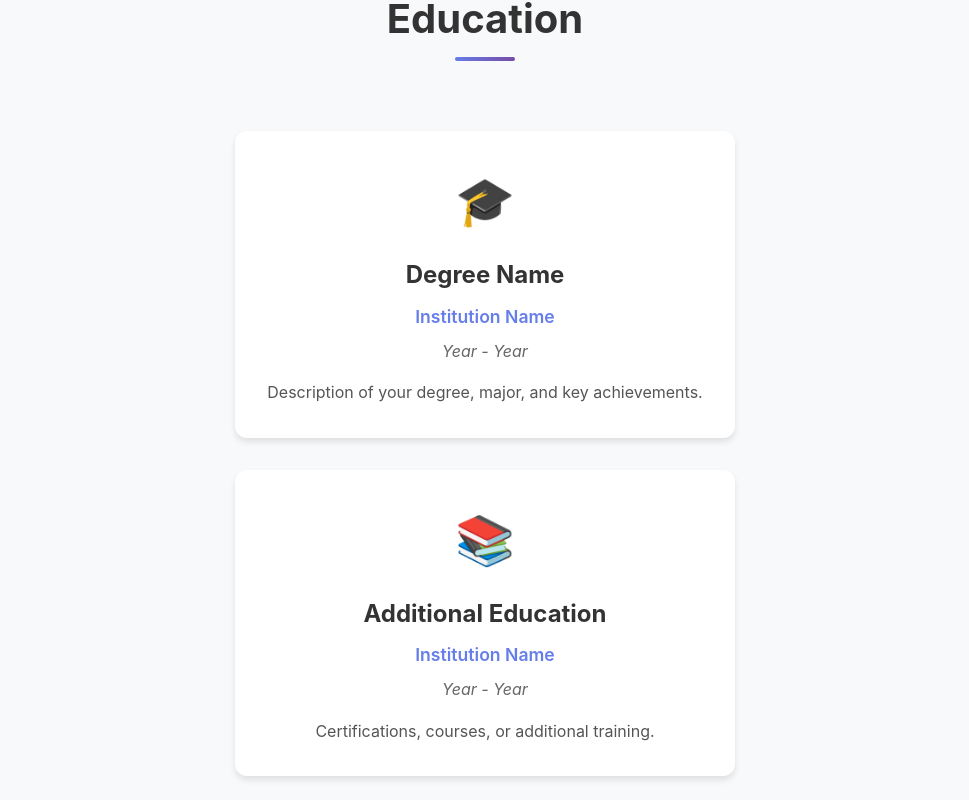
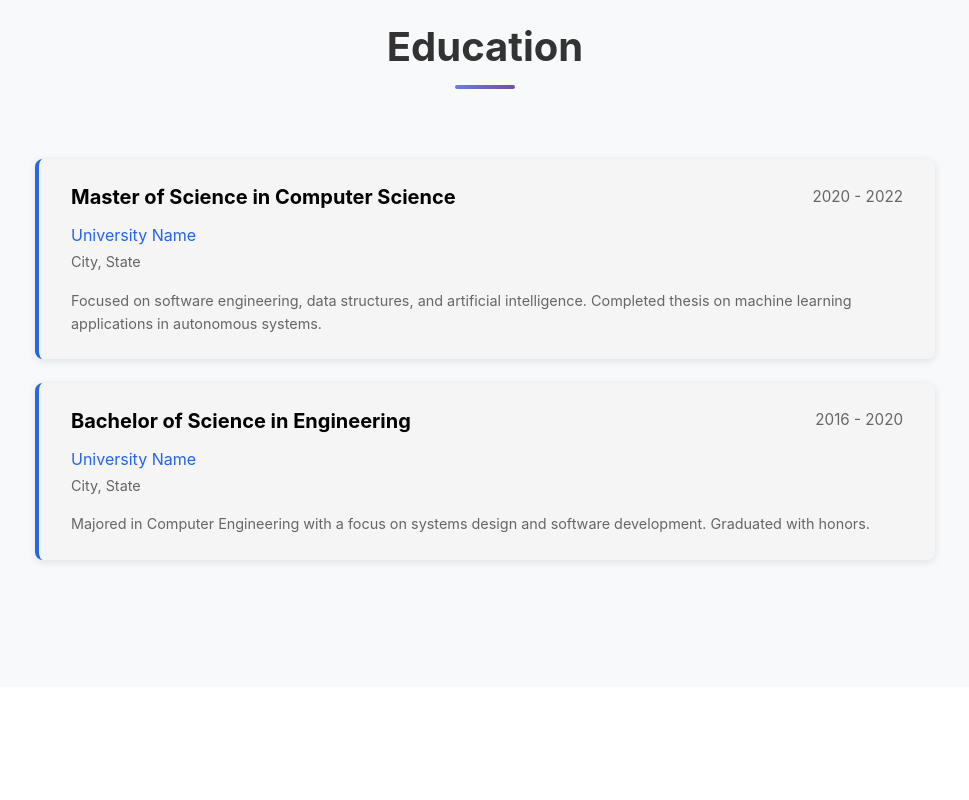
Before and after one commit to avikatare17/AviPortfolio, a React (Create React App) app in the folder frontend/: page / in a window 1280 px wide. Shown: the part 952-1752 px from the top of the page, without its empty margins (155-1124 px from the left). Built offline with nearby package versions, Linux system fonts and the light colour scheme.

Commit message:
Update Education section with professional card layout matching reference design

```diff
--- a/frontend/src/App.css
+++ b/frontend/src/App.css
@@ -256,54 +256,79 @@ body {
   background: #f8f9fa;
 }
 
-.education-grid {
-  display: grid;
-  grid-template-columns: repeat(auto-fit, minmax(300px, 1fr));
-  gap: 2rem;
+.education-container {
+  display: flex;
+  flex-direction: column;
+  gap: 1.5rem;
   margin-top: 2rem;
+  max-width: 900px;
+  margin-left: auto;
+  margin-right: auto;
 }
 
 .education-card {
-  background: white;
-  padding: 2rem;
-  border-radius: 12px;
-  box-shadow: 0 4px 6px rgba(0, 0, 0, 0.1);
-  transition: transform 0.3s ease, box-shadow 0.3s ease;
-  text-align: center;
+  background: #f5f5f5;
+  padding: 1.5rem 2rem;
+  border-radius: 8px;
+  box-shadow: 0 2px 8px rgba(0, 0, 0, 0.1);
+  transition: transform 0.2s ease, box-shadow 0.2s ease;
+  text-align: left;
+  position: relative;
+  overflow: hidden;
+  border-left: 4px solid #2563eb;
 }
 
 .education-card:hover {
-  transform: translateY(-5px);
-  box-shadow: 0 8px 15px rgba(0, 0, 0, 0.2);
+  transform: translateY(-2px);
+  box-shadow: 0 4px 12px rgba(0, 0, 0, 0.15);
 }
 
-.education-icon {
-  font-size: 3rem;
-  margin-bottom: 1rem;
+.education-header {
+  display: flex;
+  justify-content: space-between;
+  align-items: flex-start;
+  margin-bottom: 0.75rem;
+  gap: 1rem;
 }
 
-.education-card h3 {
-  font-size: 1.5rem;
-  margin-bottom: 0.5rem;
-  color: #333;
+.education-degree {
+  font-size: 1.25rem;
+  font-weight: 700;
+  color: #000000;
+  margin: 0;
+  flex: 1;
+  line-height: 1.4;
+}
+
+.education-dates {
+  font-size: 0.95rem;
+  color: #666666;
+  font-weight: 400;
+  white-space: nowrap;
+  margin-top: 0.1rem;
 }
 
 .education-institution {
-  font-size: 1.1rem;
-  color: #667eea;
-  font-weight: 600;
-  margin-bottom: 0.5rem;
+  font-size: 1rem;
+  color: #2563eb;
+  font-weight: 400;
+  margin: 0 0 0.25rem 0;
+  line-height: 1.5;
 }
 
-.education-period {
-  color: #666;
-  margin-bottom: 1rem;
-  font-style: italic;
+.education-location {
+  font-size: 0.9rem;
+  color: #666666;
+  font-weight: 400;
+  margin: 0 0 1rem 0;
+  line-height: 1.5;
 }
 
 .education-description {
-  color: #555;
+  font-size: 0.9rem;
+  color: #666666;
   line-height: 1.6;
+  margin: 0;
 }
 
 /* Projects Section */
@@ -577,7 +602,28 @@ body {
     padding: 80px 0;
   }
 
-  .education-grid,
+  .education-container {
+    gap: 1.25rem;
+  }
+
+  .education-card {
+    padding: 1.25rem 1.5rem;
+  }
+
+  .education-header {
+    flex-direction: column;
+    align-items: flex-start;
+    gap: 0.5rem;
+  }
+
+  .education-dates {
+    margin-top: 0;
+  }
+
+  .education-degree {
+    font-size: 1.1rem;
+  }
+
   .projects-grid {
     grid-template-columns: 1fr;
   }
@@ -632,7 +678,22 @@ body {
     padding: 0 15px;
   }
 
-  .education-card,
+  .education-card {
+    padding: 1rem 1.25rem;
+  }
+
+  .education-degree {
+    font-size: 1rem;
+  }
+
+  .education-institution {
+    font-size: 0.95rem;
+  }
+
+  .education-description {
+    font-size: 0.85rem;
+  }
+
   .project-card,
   .skills-category {
     padding: 1.5rem;
--- a/frontend/src/App.js
+++ b/frontend/src/App.js
@@ -119,23 +119,27 @@ function App() {
       <section id="education" className="section education-section">
         <div className="container">
           <h2 className="section-title">Education</h2>
-          <div className="education-grid">
+          <div className="education-container">
             <div className="education-card">
-              <div className="education-icon">🎓</div>
-              <h3>Degree Name</h3>
-              <p className="education-institution">Institution Name</p>
-              <p className="education-period">Year - Year</p>
+              <div className="education-header">
+                <h3 className="education-degree">Master of Science in Computer Science</h3>
+                <span className="education-dates">2020 - 2022</span>
+              </div>
+              <p className="education-institution">University Name</p>
+              <p className="education-location">City, State</p>
               <p className="education-description">
-                Description of your degree, major, and key achievements.
+                Focused on software engineering, data structures, and artificial intelligence. Completed thesis on machine learning applications in autonomous systems.
               </p>
             </div>
             <div className="education-card">
-              <div className="education-icon">📚</div>
-              <h3>Additional Education</h3>
-              <p className="education-institution">Institution Name</p>
-              <p className="education-period">Year - Year</p>
+              <div className="education-header">
+                <h3 className="education-degree">Bachelor of Science in Engineering</h3>
+                <span className="education-dates">2016 - 2020</span>
+              </div>
+              <p className="education-institution">University Name</p>
+              <p className="education-location">City, State</p>
               <p className="education-description">
-                Certifications, courses, or additional training.
+                Majored in Computer Engineering with a focus on systems design and software development. Graduated with honors.
               </p>
             </div>
           </div>
```
Also changed, not shown: 1 other file (tests, documents, lock files or other folders).
